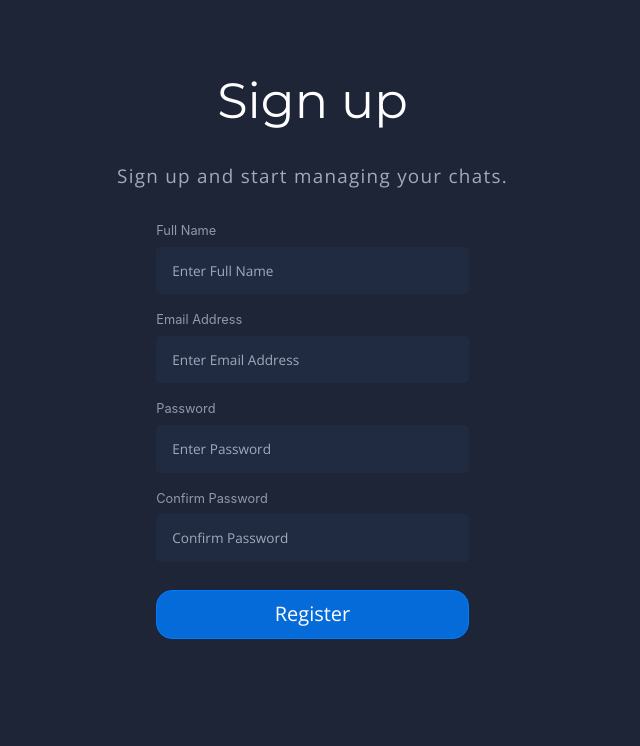
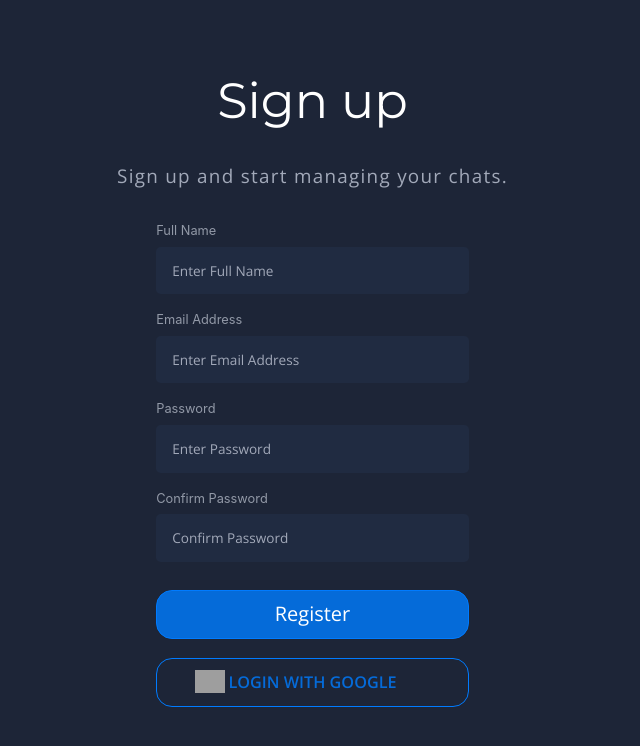
Before and after one commit to Tomyxtrejo/messaging_web_app, a React (Create React App) app in the folder client/: page /register in a window 1280 px wide. Shown: the top 746 px of the page, without its empty margins (0-640 px from the left). Built offline with nearby package versions, Linux system fonts and the light colour scheme; no server answers; grey boxes are pictures that could not be loaded.

Commit message:
Add withgoogle

```diff
--- a/client/src/components/authentication/Register.js
+++ b/client/src/components/authentication/Register.js
@@ -1,5 +1,7 @@
 import React, { Component } from "react";
 import InputField from "../commons/InputField";
+
+import google from "../../utils/img/google.png"
 
 class Register extends Component {
   // State goes here
@@ -57,6 +59,10 @@ class Register extends Component {
               <button className="register_details_submit_button btn btn-primary btn-lg">
                 Register
               </button>
+              <button className="register_details_google2 register_details_google  btn btn-primary btn-lg">
+              <img src={google}  className="register_details_google_icon"/>
+                LOGIN WITH GOOGLE
+              </button>
             </div>
           </div>
           <div className="register_background col-md-6 " />
```
